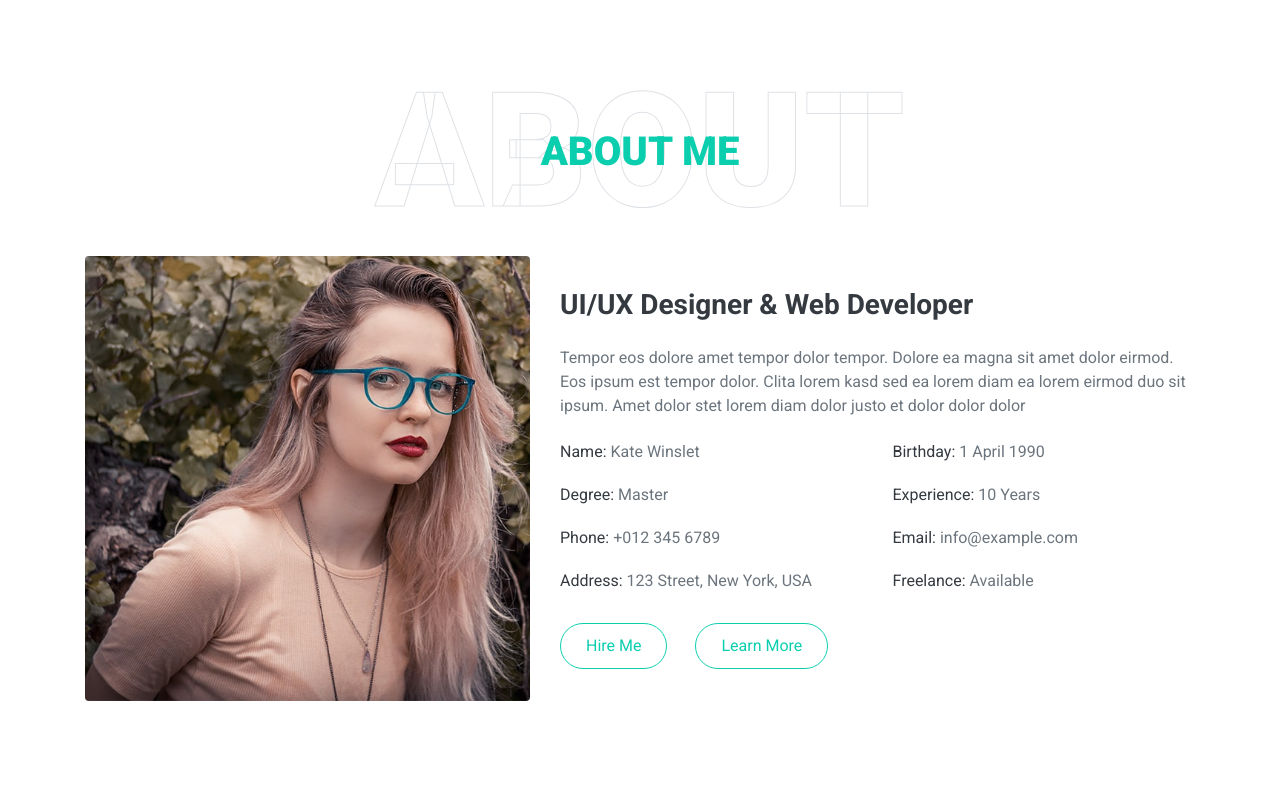
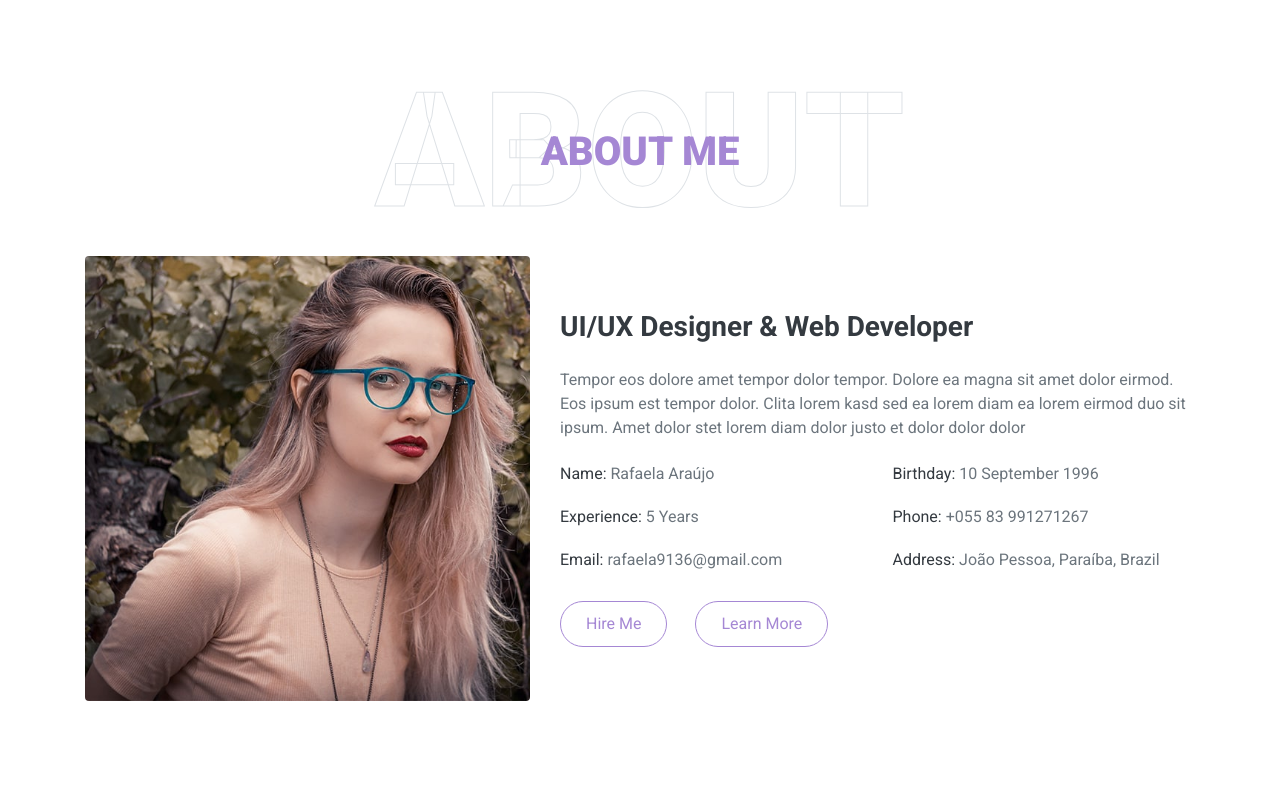
Before and after one commit to Rafaela9136/Rafaela9136.github.io, a plain HTML site: page index.html in a window 1280 px wide. Shown: the part 840-1634 px from the top of the page. Drawn offline with nearby package versions, Linux system fonts and the light colour scheme.

Commit message:
Minor changes.

```diff
--- a/index.html
+++ b/index.html
@@ -81,9 +81,9 @@
                 </div>
                 <div class="col-lg-7 text-center text-lg-left">
                     <h3 class="text-white font-weight-normal mb-3">I'm</h3>
-                    <h1 class="display-3 text-uppercase text-primary mb-2" style="-webkit-text-stroke: 2px #ffffff;">Kate Winslet</h1>
+                    <h1 class="display-3 text-uppercase text-primary mb-2" style="-webkit-text-stroke: 2px #ffffff;">Rafaela Araújo</h1>
                     <h1 class="typed-text-output d-inline font-weight-lighter text-white"></h1>
-                    <div class="typed-text d-none">Web Designer, Web Developer, Front End Developer, Apps Designer, Apps Developer</div>
+                    <div class="typed-text d-none">Scrum Master, Product Owner, Full Stack Developer</div>
                     <div class="d-flex align-items-center justify-content-center justify-content-lg-start pt-5">
                         <a href="" class="btn btn-outline-light mr-5">Download CV</a>
                         <button type="button" class="btn-play" data-toggle="modal"
@@ -114,14 +114,12 @@
                     <h3 class="mb-4">UI/UX Designer & Web Developer</h3>
                     <p>Tempor eos dolore amet tempor dolor tempor. Dolore ea magna sit amet dolor eirmod. Eos ipsum est tempor dolor. Clita lorem kasd sed ea lorem diam ea lorem eirmod duo sit ipsum. Amet dolor stet lorem diam dolor justo et dolor dolor dolor</p>
                     <div class="row mb-3">
-                        <div class="col-sm-6 py-2"><h6>Name: <span class="text-secondary">Kate Winslet</span></h6></div>
-                        <div class="col-sm-6 py-2"><h6>Birthday: <span class="text-secondary">1 April 1990</span></h6></div>
-                        <div class="col-sm-6 py-2"><h6>Degree: <span class="text-secondary">Master</span></h6></div>
-                        <div class="col-sm-6 py-2"><h6>Experience: <span class="text-secondary">10 Years</span></h6></div>
-                        <div class="col-sm-6 py-2"><h6>Phone: <span class="text-secondary">+012 345 6789</span></h6></div>
-                        <div class="col-sm-6 py-2"><h6>Email: <span class="text-secondary">info@example.com</span></h6></div>
-                        <div class="col-sm-6 py-2"><h6>Address: <span class="text-secondary">123 Street, New York, USA</span></h6></div>
-                        <div class="col-sm-6 py-2"><h6>Freelance: <span class="text-secondary">Available</span></h6></div>
+                        <div class="col-sm-6 py-2"><h6>Name: <span class="text-secondary">Rafaela Araújo</span></h6></div>
+                        <div class="col-sm-6 py-2"><h6>Birthday: <span class="text-secondary">10 September 1996</span></h6></div>
+                        <div class="col-sm-6 py-2"><h6>Experience: <span class="text-secondary">5 Years</span></h6></div>
+                        <div class="col-sm-6 py-2"><h6>Phone: <span class="text-secondary">+055 83 991271267</span></h6></div>
+                        <div class="col-sm-6 py-2"><h6>Email: <span class="text-secondary">rafaela9136@gmail.com</span></h6></div>
+                        <div class="col-sm-6 py-2"><h6>Address: <span class="text-secondary">João Pessoa, Paraíba, Brazil</span></h6></div>
                     </div>
                     <a href="" class="btn btn-outline-primary mr-4">Hire Me</a>
                     <a href="" class="btn btn-outline-primary">Learn More</a>
--- a/scss/style.scss
+++ b/scss/style.scss
@@ -1,6 +1,6 @@
 /******* Bootstrap Theming ********/
 
-$primary: #0BCEAF;
+$primary: #a587d4;
 $secondary: #6c757d;
 $light: #ffffff;
 $dark: #343a40;
```
Also changed, not shown: css/style.css, css/style.min.css, img/profile.jpg, 2 other files.
